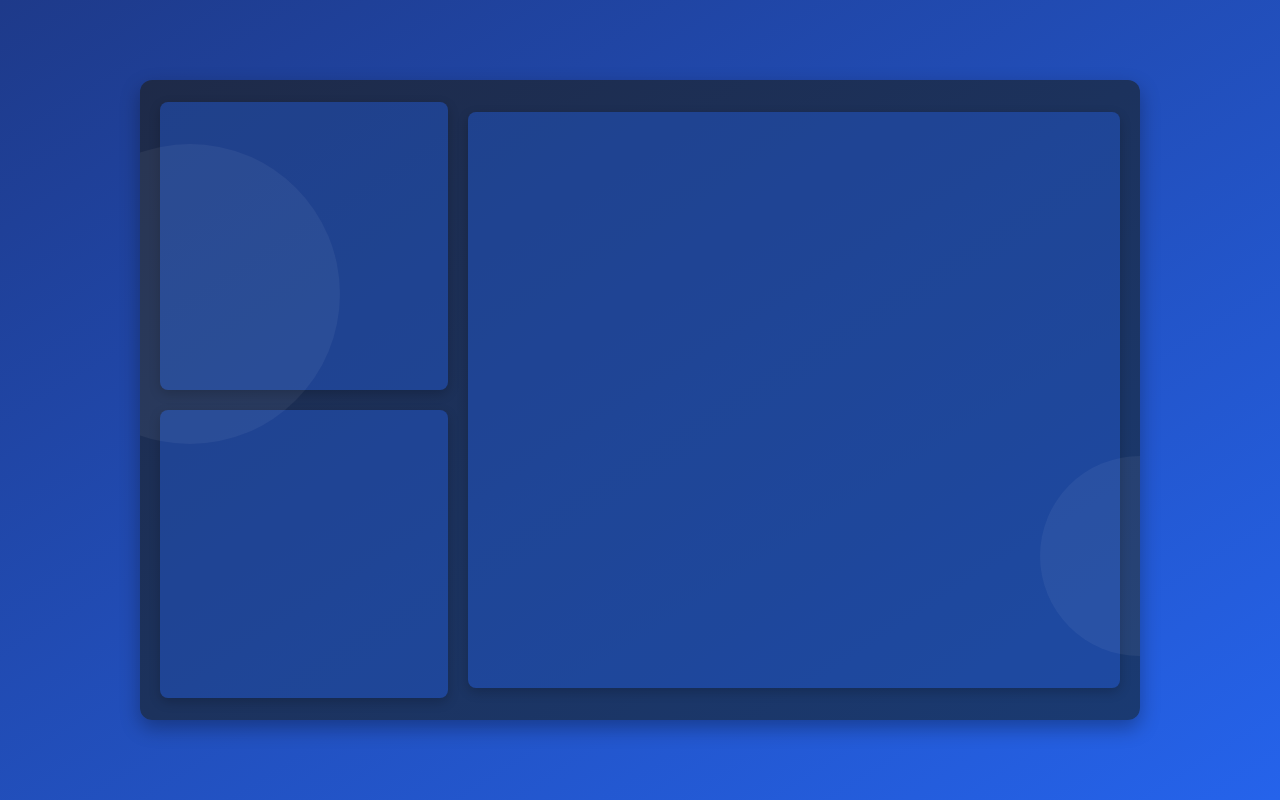
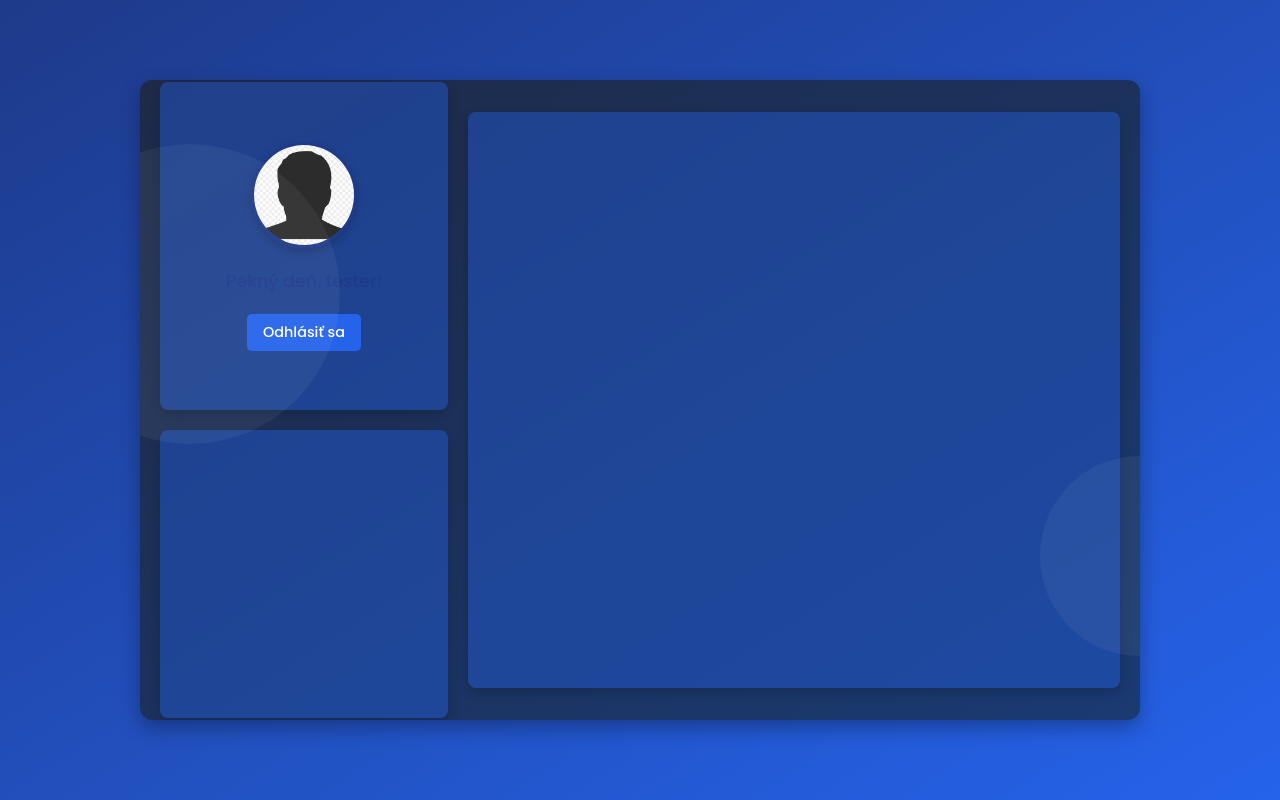
Before and after one commit to Montyssimo/monty, a plain HTML site: page dashboard.html in a window 1280 px wide. Drawn offline with Linux system fonts and the light colour scheme.

Commit message:
dashboard layout profile

```diff
--- a/dashboard.css
+++ b/dashboard.css
@@ -53,3 +53,50 @@
     height: 90%;
     width: 100%;
 }
+
+/* Horný ľavý box s avatarom a pozdravom */
+.user-profile {
+    display: flex;
+    flex-direction: column;
+    align-items: center;
+    justify-content: center;
+    text-align: center;
+    gap: 10px;
+    padding: 20px;
+}
+
+/* Avatar – kruhový obrázok */
+.user-profile .avatar {
+    width: 100px;
+    height: 100px;
+    border-radius: 50%;
+    object-fit: cover;
+    border: 3px solid #1E3A8A;
+    box-shadow: 0 4px 8px rgba(0, 0, 0, 0.2);
+}
+
+/* Pozdrav pre používateľa */
+.user-profile h3 {
+    font-size: 1.1rem;
+    color: #1E3A8A;
+    margin: 10px 0;
+    font-weight: 500;
+}
+
+/* Tlačidlo Odhlásiť sa */
+.user-profile .form-button {
+    background: #2563EB;
+    color: #fff;
+    border: none;
+    padding: 8px 16px;
+    border-radius: 5px;
+    cursor: pointer;
+    font-size: 0.9rem;
+    font-family: 'Poppins', sans-serif;
+    font-weight: 500;
+    transition: background 0.3s ease;
+}
+
+.user-profile .form-button:hover {
+    background: #1E40AF;
+}
--- a/dashboard.html
+++ b/dashboard.html
@@ -12,7 +12,12 @@
     <div class="container">
         <div class="dashboard-layout">
             <div class="left-section">
-                <div class="small-box"></div>
+                <!-- Horný ľavý box s avatarom a pozdravom -->
+                <div class="small-box user-profile">
+                    <img src="avatar.png" alt="Avatar" class="avatar">
+                    <h3 id="userGreeting">Pekný deň, tester!</h3>
+                    <button id="logoutButton" class="form-button">Odhlásiť sa</button>
+                </div>
                 <div class="small-box"></div>
             </div>
             <div class="right-section">
```
Also changed, not shown: avatar.png (added).
